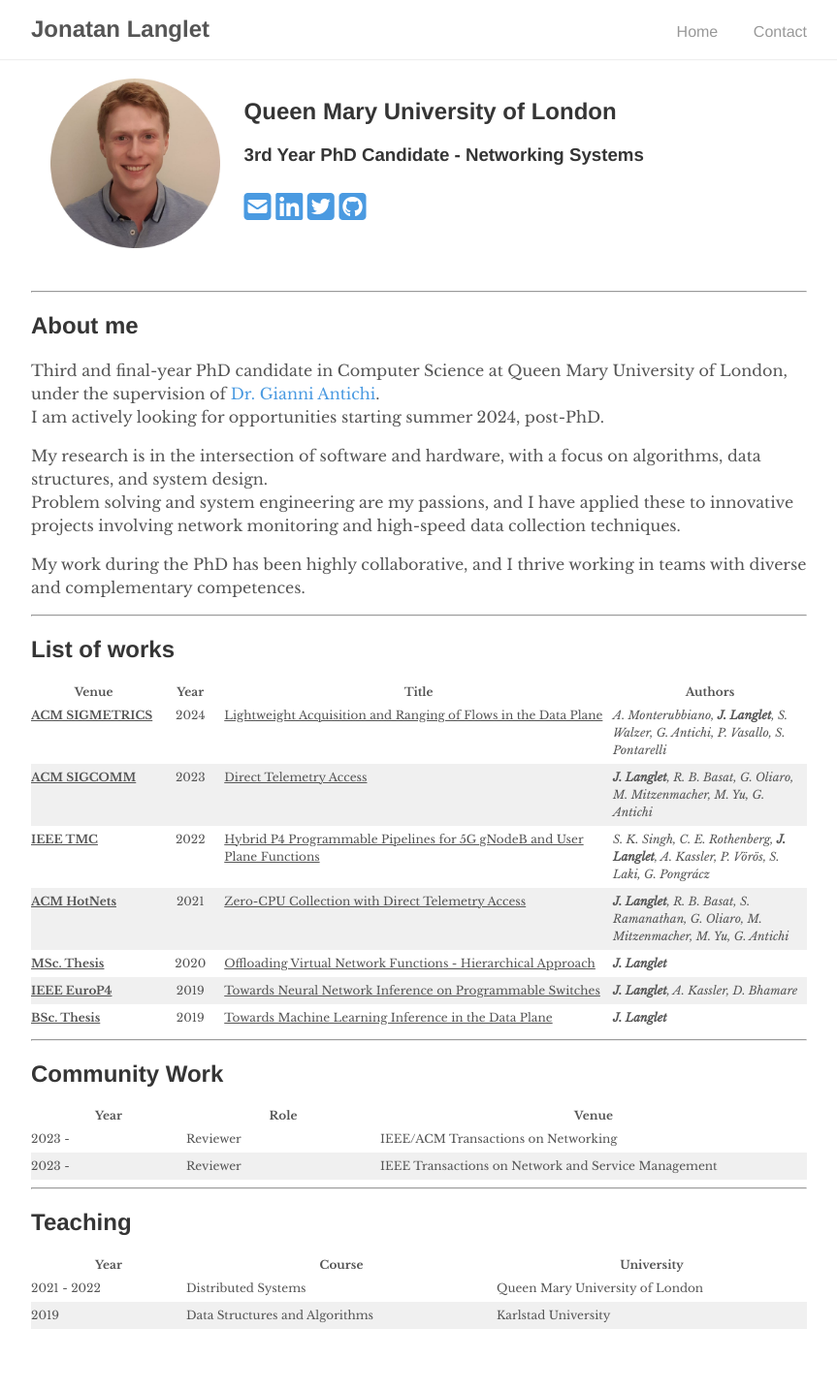
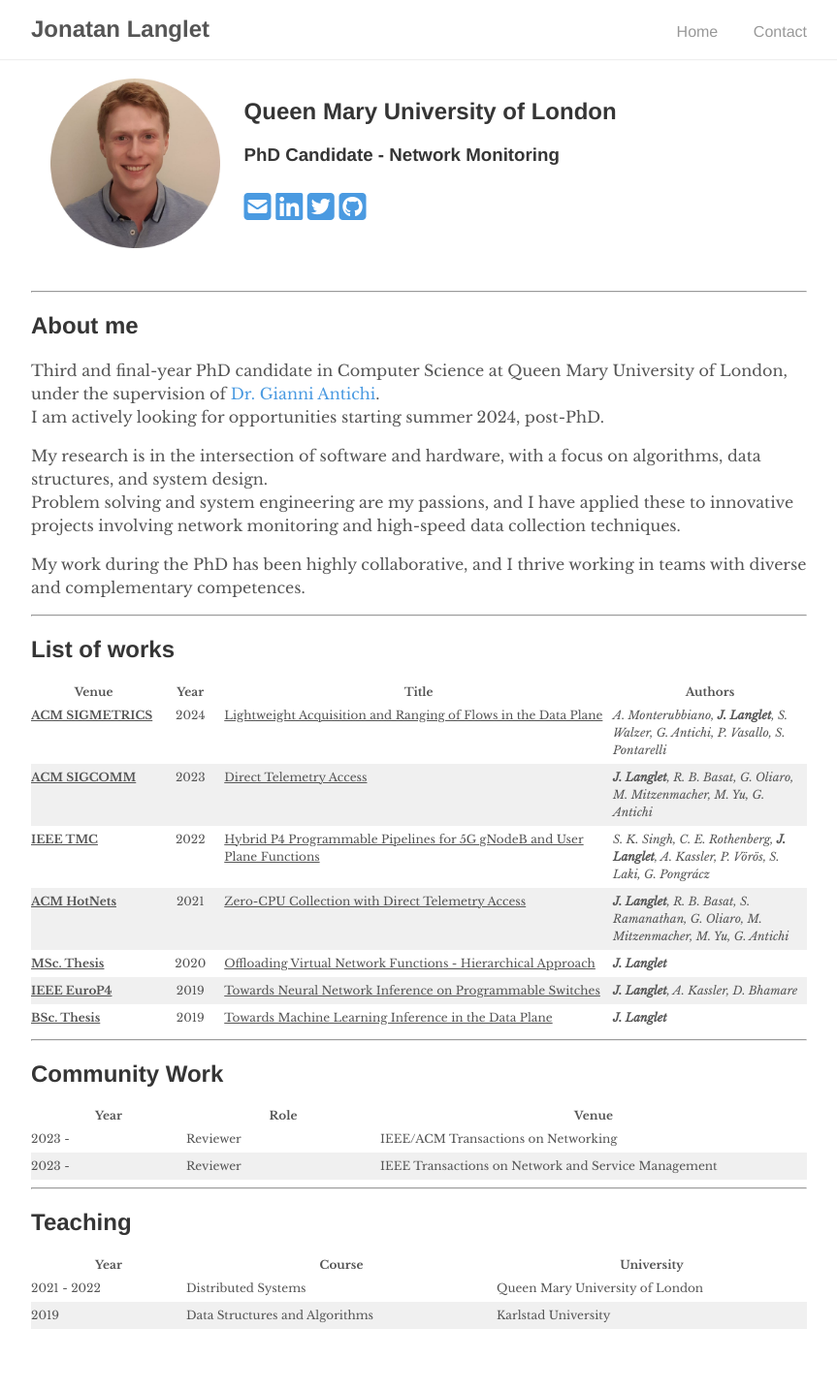
Before and after one commit to jonlanglet/jonlanglet.github.io, a Jekyll site: the page built from index.md, in a window 1280 px wide. Shown: the whole page at 97% size, without its empty margins (208-1071 px from the left). Built offline with Jekyll 4.4.1, drawn with Linux system fonts in a browser that asks for light colours; nearby versions of some CDN libraries; a style sheet for code colours, icons or effects is not loaded.

Commit message:
Update headline

```diff
--- a/_includes/header.html
+++ b/_includes/header.html
@@ -6,7 +6,7 @@
 		<div class="col" id="div_head_text">
 			<p>
 				<h2>Queen Mary University of London</h2>
-				<h3>3rd Year PhD Candidate - Networking Systems</h3>
+				<h3>PhD Candidate - Network Monitoring</h3>
 			</p>
 			<p>
 				{% include social-media-links.html %}
```
